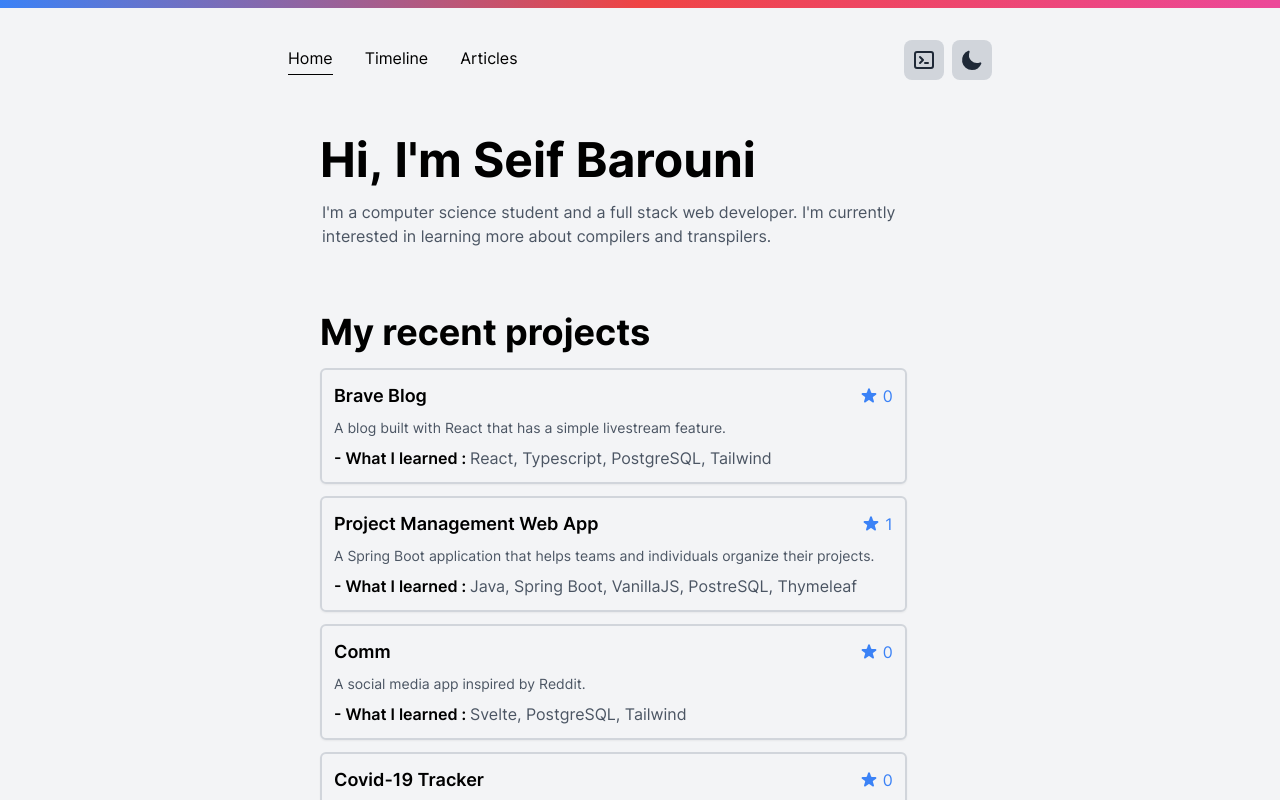
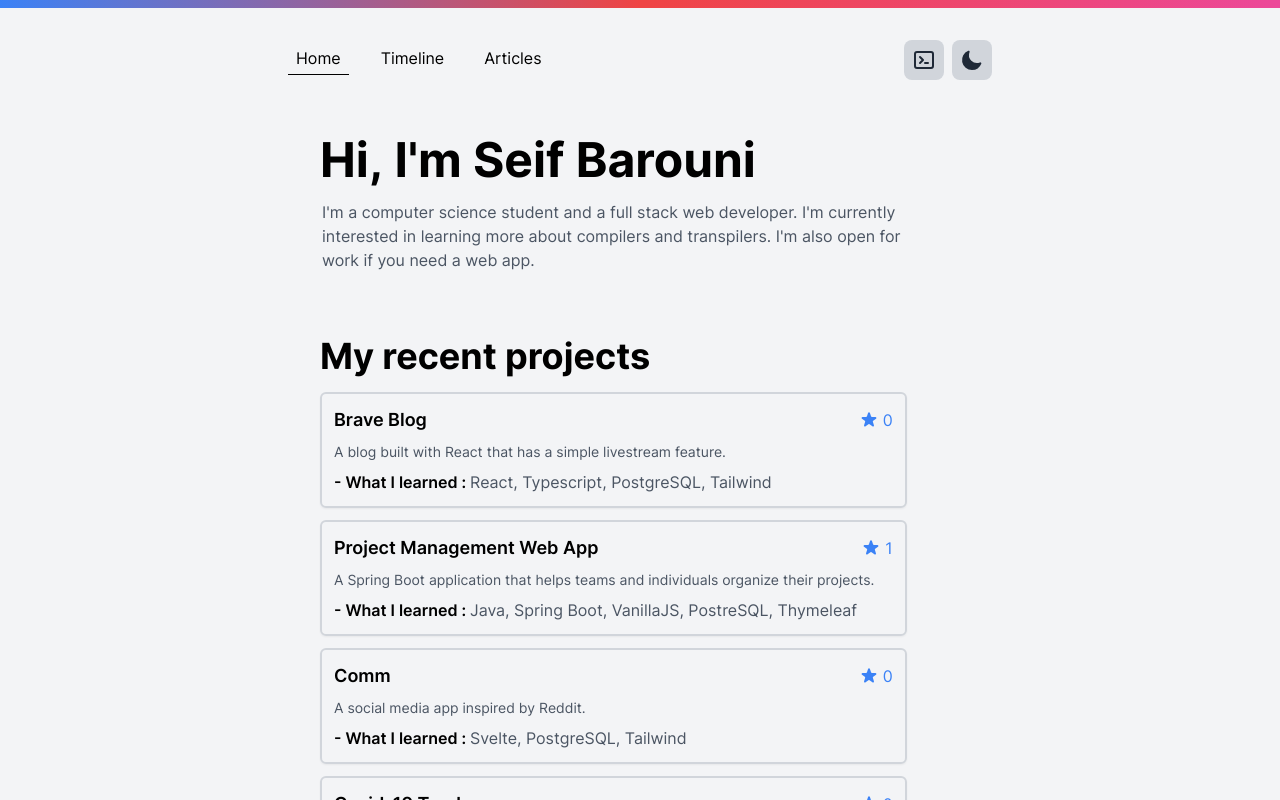
Before and after one commit to Seifbarouni/seifbarouni.live, a Next.js app: page / in a window 1280 px wide. Shown: the top 800 px of the page. Built offline with nearby package versions, Linux system fonts and the light colour scheme; what tailwindcss-no-scrollbar would draw is missing.

Commit message:
design + text update

```diff
--- a/components/shared/Layout.tsx
+++ b/components/shared/Layout.tsx
@@ -21,13 +21,13 @@ const Layout: React.FC<LayoutProps> = ({ children, selected }) => {
   return (
     <div className=" flex flex-col relative">
       <nav className="p-8 flex  xl:px-72 md:px-14 justify-between items-center w-full sticky top-2 dark:bg-eerie-black bg-gray-100">
-        <div className="dark:text-white text-black flex space-x-8">
+        <div className="dark:text-white text-black flex space-x-6">
           <Link href="/">
             <div
               className={`${
                 selected === 'home' &&
                 'border-b dark:border-white border-black pb-1'
-              } cursor-pointer`}
+              } cursor-pointer  rounded-t-lg px-2`}
             >
               Home
             </div>
@@ -37,7 +37,7 @@ const Layout: React.FC<LayoutProps> = ({ children, selected }) => {
               className={`${
                 selected === 'timeline' &&
                 'border-b  dark:border-white border-black pb-1'
-              } cursor-pointer`}
+              } cursor-pointer px-2`}
             >
               Timeline
             </div>
@@ -47,7 +47,7 @@ const Layout: React.FC<LayoutProps> = ({ children, selected }) => {
               className={`${
                 selected === 'articles' &&
                 'border-b  dark:border-white border-black pb-1'
-              } cursor-pointer`}
+              } cursor-pointer px-2`}
             >
               Articles
             </div>
--- a/pages/index.tsx
+++ b/pages/index.tsx
@@ -18,6 +18,7 @@ export default function Home() {
         <h2 className="text-gray-600 dark:text-gray-400 pt-4 ml-0.5 md:w-11/12 mb-16">
           I'm a computer science student and a full stack web developer. I'm
           currently interested in learning more about compilers and transpilers.
+          I'm also open for work if you need a web app.
         </h2>
         <h1 className="text-3xl md:text-4xl dark:text-white text-black font-bold">
           My recent projects
```
